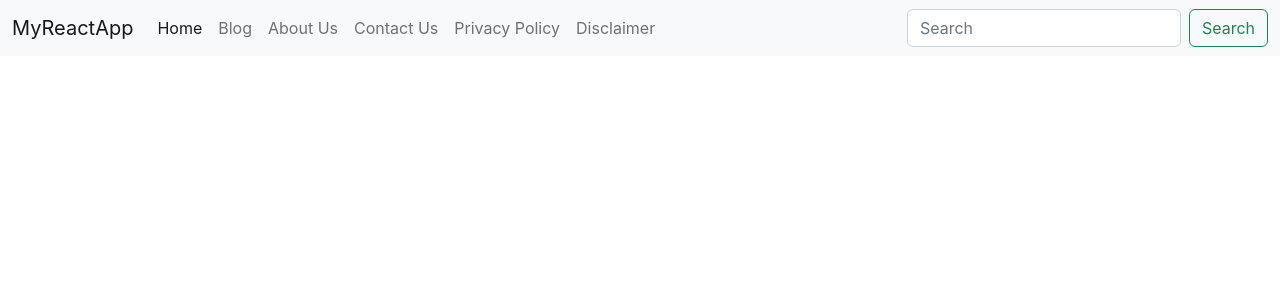
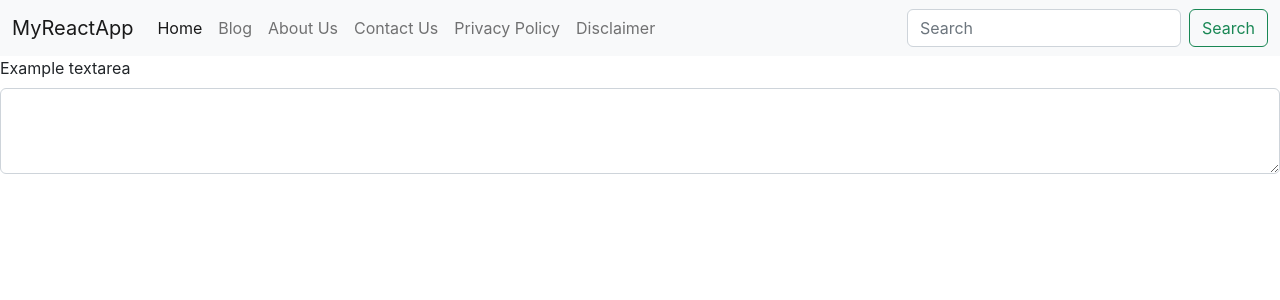
Before and after one commit to kishorkhatri/myreactapp, a React (Create React App) app: page / in a window 1280 px wide. Shown: the top 300 px of the page. Built offline with nearby package versions, Linux system fonts and the light colour scheme.

Commit message:
Textform added

```diff
--- a/src/App.js
+++ b/src/App.js
@@ -1,5 +1,6 @@
 import './App.css';
 import Navbar from './components/Navbar';
+import Textform from './components/Textform';
 
 function App() {
   return (
@@ -13,6 +14,7 @@ function App() {
     PrivacyPolicyText="Privacy Policy"
     DisclaimerText="Disclaimer"
     />
+    <Textform/>
     </>
   );
 }
--- /dev/null
+++ b/src/components/Textform.js
@@ -0,0 +1,10 @@
+import React from 'react'
+
+export default function Textform () {
+  return (
+    <div class="mb-3">
+  <label for="mybox" class="form-label">Example textarea</label>
+  <textarea class="form-control" id="mybox" rows="3"></textarea>
+</div>
+  )
+}
```
